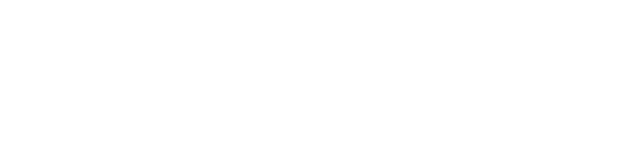
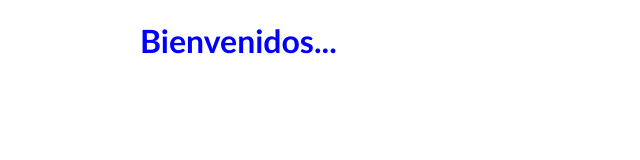
Before and after one commit to chrsarmiento/comunidad-insostenible, a plain HTML site: page index.html in a window 1280 px wide. Shown: the whole page, without its empty margins (0-640 px from the left). Drawn offline with Linux system fonts and the light colour scheme.

Commit message:
Se crear el fichero styles.css, donde se crean las reglas para las clases header, container

```diff
--- /dev/null
+++ b/assets/css/styles.css
@@ -0,0 +1,13 @@
+body {
+    font-family: 'Gill Sans', 'Gill Sans MT', Calibri, 'Trebuchet MS', sans-serif;
+    color: blue;
+}
+
+.container {
+    width: 1000px;
+    margin: auto;
+}
+
+.header {
+    margin: 0;
+}
--- a/index.html
+++ b/index.html
@@ -3,12 +3,19 @@
 <head>
     <meta charset="UTF-8">
     <meta http-equiv="X-UA-Compatible" content="IE=edge">
+
+    <link rel="stylesheet" href="assets/css/styles.css">
+
     <meta name="viewport" content="width=device-width, initial-scale=1.0">
 
 
     <title>Home</title>
 </head>
 <body>
-
+    <div class="container">
+        <div class="header">
+            <h1>Bienvenidos...</h1>
+        </div>
+    </div>
 </body>
 </html>
```
